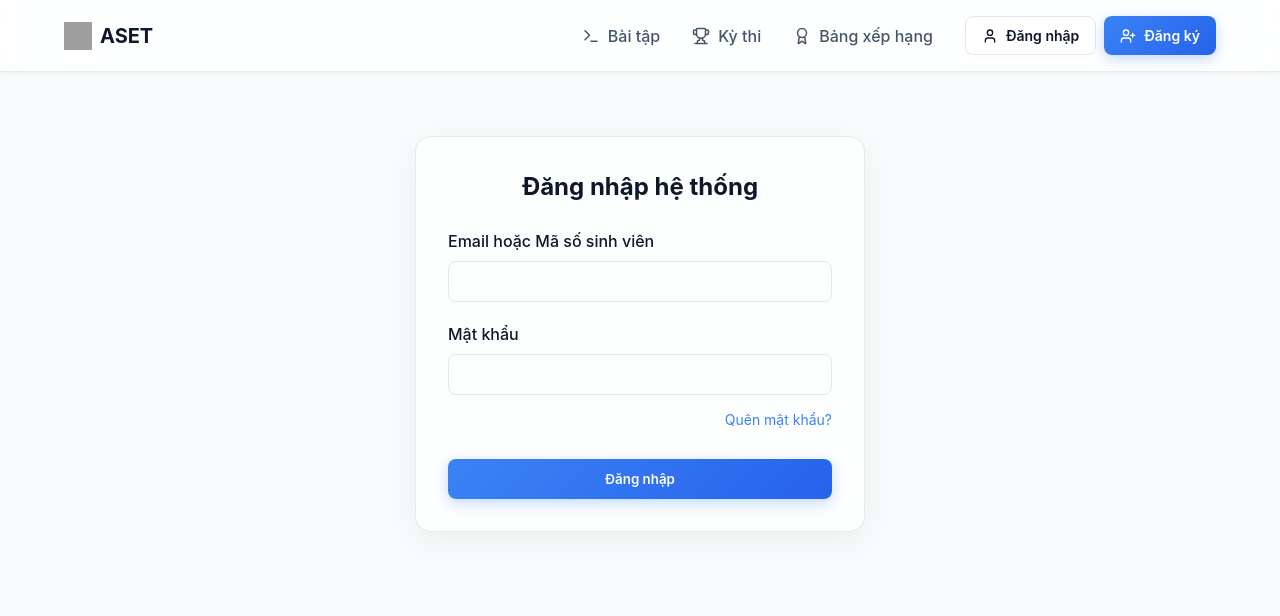
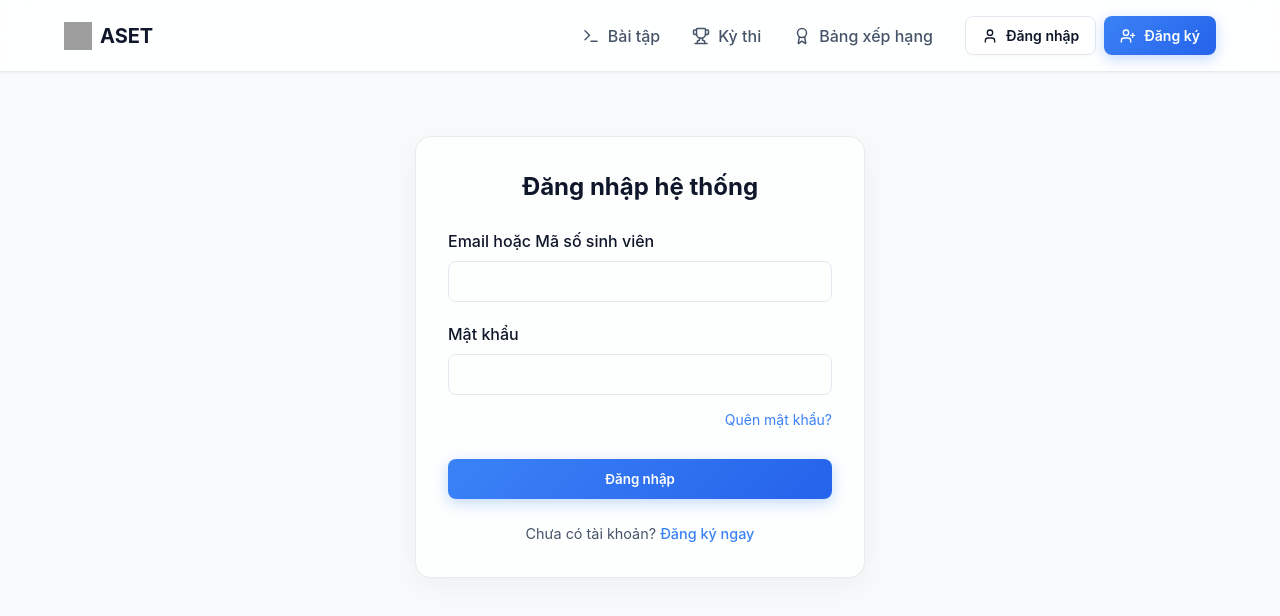
Before and after one commit to khaihuynh2409/t07_algorithm, a React (Vite) app: page /auth in a window 1280 px wide. Shown: the top 616 px of the page. Built offline with nearby package versions, Linux system fonts and the light colour scheme; no server answers; grey boxes are pictures that could not be loaded.

Commit message:
fix: sync auth mode with URL and add toggle links

```diff
--- a/src/pages/Auth.tsx
+++ b/src/pages/Auth.tsx
@@ -11,6 +11,12 @@ export const Auth = () => {
   const searchParams = new URLSearchParams(location.search);
   const queryMode = searchParams.get('mode');
   const [mode, setMode] = useState(queryMode === 'register' ? 'register' : 'login');
+
+  useEffect(() => {
+    if (queryMode === 'register' || queryMode === 'login') {
+      setMode(queryMode);
+    }
+  }, [queryMode]);
 
   const [isLoading, setIsLoading] = useState(false);
 
@@ -207,6 +213,24 @@ export const Auth = () => {
             {isLoading ? 'Đang xử lý...' : mode === 'login' ? 'Đăng nhập' : mode === 'register' ? 'Gửi yêu cầu đăng ký' : 'Gửi link khôi phục'}
           </button>
         </form>
+
+        <div style={{ marginTop: '1.5rem', textAlign: 'center', fontSize: '0.9rem', color: 'var(--text-muted)' }}>
+          {mode === 'login' ? (
+            <p>
+              Chưa có tài khoản?{' '}
+              <span style={{ color: 'var(--primary)', cursor: 'pointer', fontWeight: 500 }} onClick={() => setMode('register')}>
+                Đăng ký ngay
+              </span>
+            </p>
+          ) : mode === 'register' ? (
+            <p>
+              Đã có tài khoản?{' '}
+              <span style={{ color: 'var(--primary)', cursor: 'pointer', fontWeight: 500 }} onClick={() => setMode('login')}>
+                Đăng nhập
+              </span>
+            </p>
+          ) : null}
+        </div>
       </div>
     </div>
   );
```
